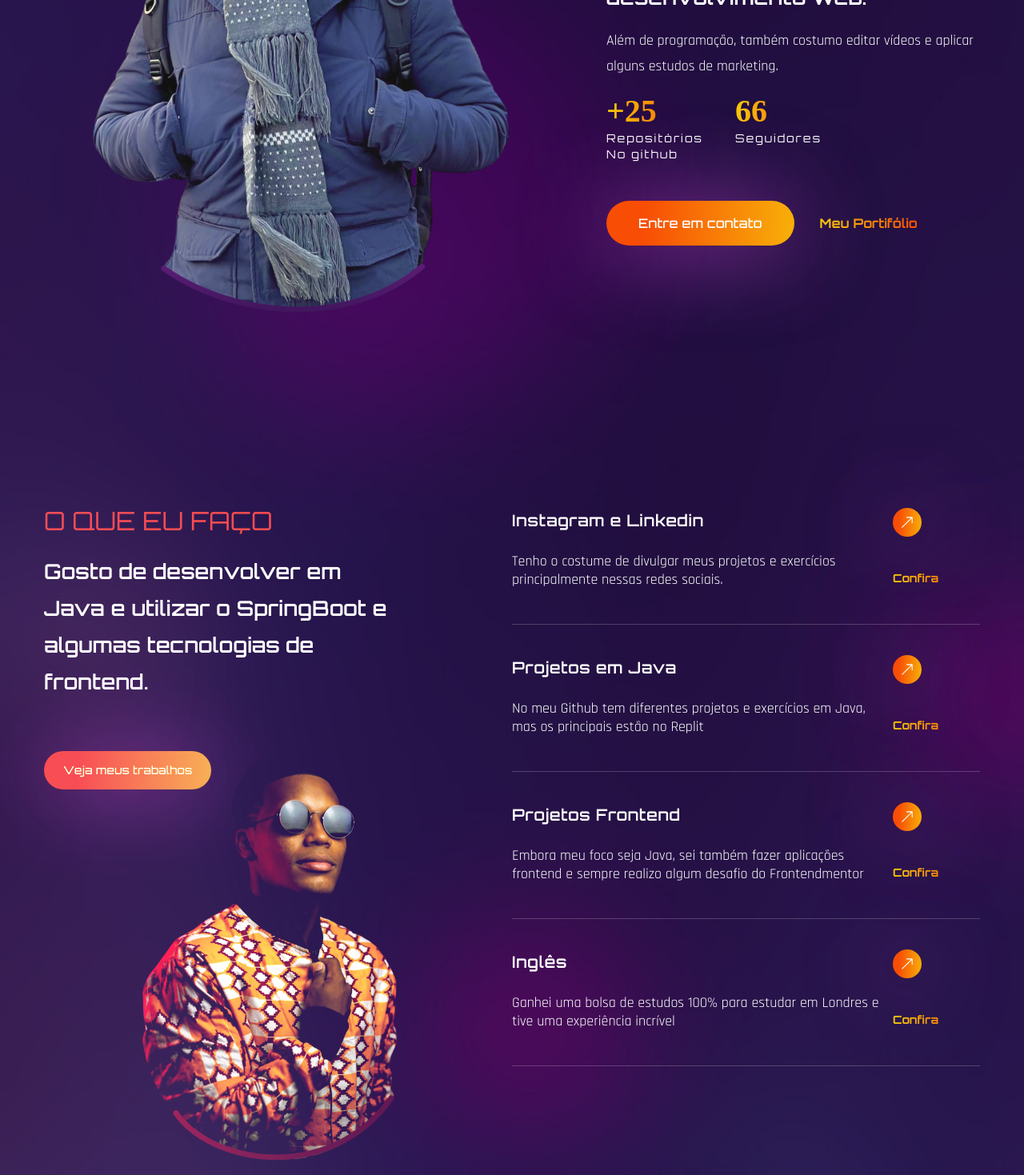
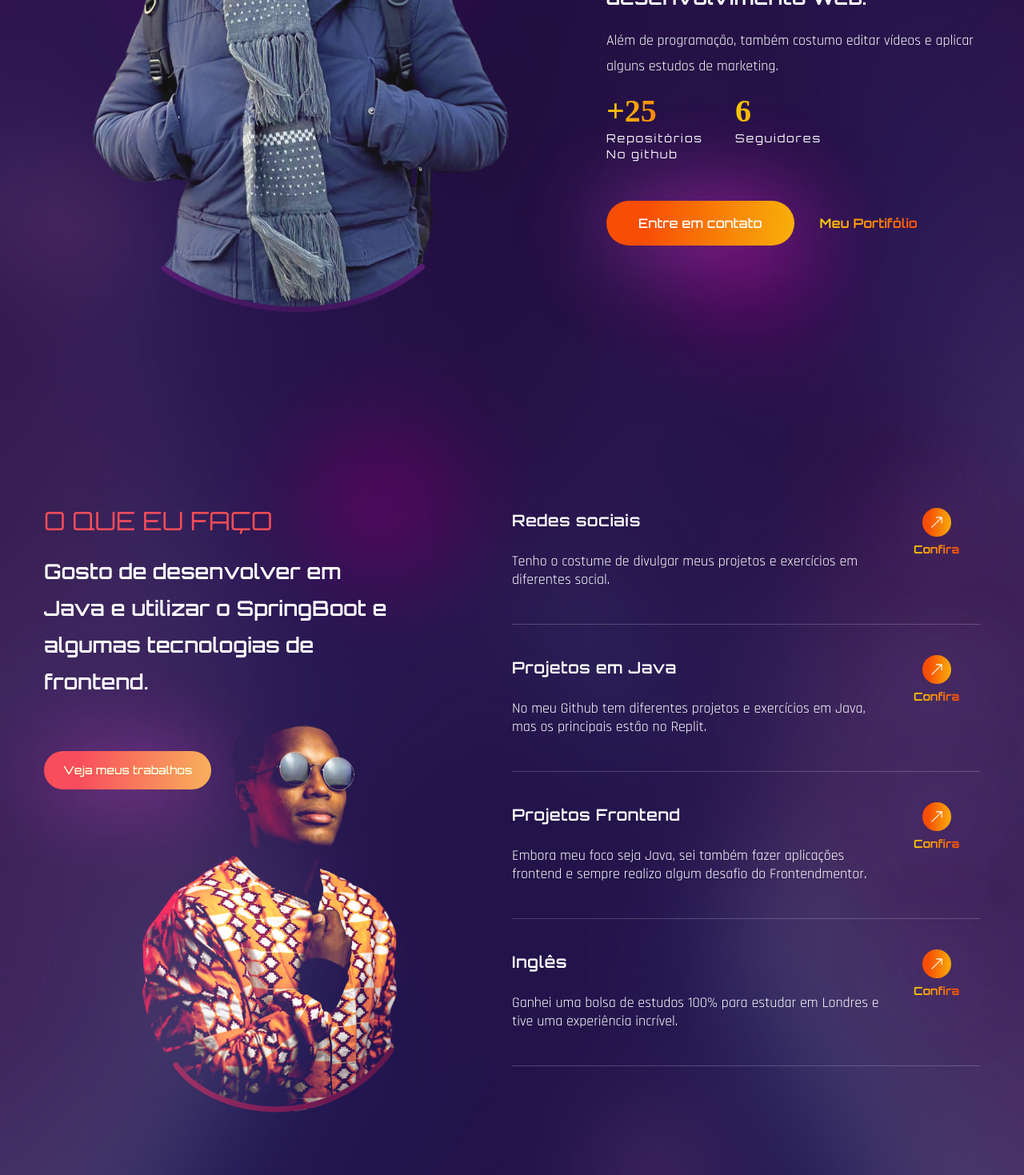
Before and after one commit to JayCesar/JayCesar, a React (Create React App) app: page / in a window 1280 px wide. Shown: the part 1100-2569 px from the top of the page at 80% size. Built offline with nearby package versions, Linux system fonts and the light colour scheme; the HTML template or start-up script is replaced by a standard one; a web font is replaced by a local one.

Commit message:
@JayCesar | Fix: fix a few bugs

```diff
--- a/src/App.js
+++ b/src/App.js
@@ -18,7 +18,7 @@ const App = () => {
       <Services />
       <Work />
       {/* <Contact /> */}
-      <div className='h-[4000px]'></div>
+      <div className='h-[200px]'></div>
     </div>
   );
 };
--- a/src/components/About.js
+++ b/src/components/About.js
@@ -53,7 +53,7 @@ const About = () => {
               <div>
                 <div className="text-[40px] font-tertiary text-gradient mb-2">
                   {/* {inView ? <CountUp start={0} end={15} duration={5} /> : null}+ */}
-                  66
+                  6
                 </div>
                 <div className="font-primary text-sm tracking-[2px]">
                   Seguidores <br />
--- a/src/components/Banner.js
+++ b/src/components/Banner.js
@@ -30,7 +30,7 @@ const Banner = () => {
             initial="hidden"
             whileInView={'show'}
             viewport={{once: false, amout: 0.7}}
-            className='mb-6 text-[36px] lg:text-[60px] font-secondary font-semibold uppercase leading-[1]'>
+            className='mb-6 text-[30px] lg:text-[60px] font-secondary font-semibold uppercase leading-[1]'>
             <span className='text-white mr-4'>Sou um</span>
             <TypeAnimation sequence={[
               'Desenvolvedor',
--- a/src/components/Services.js
+++ b/src/components/Services.js
@@ -9,27 +9,27 @@ import {fadeIn} from '../variants'
 // services data
 const services = [
   {
-    name: 'Instagram e Linkedin',
+    name: 'Redes sociais',
     description:
-    'Tenho o costume de divulgar meus projetos e exercícios principalmente nessas redes sociais.',
+    'Tenho o costume de divulgar meus projetos e exercícios em diferentes social.',
     link: 'Confira',
   },
   {
     name: 'Projetos em Java',
     description:
-    'No meu Github tem diferentes projetos e exercícios em Java, mas os principais estão no Replit',
+    'No meu Github tem diferentes projetos e exercícios em Java, mas os principais estão no Replit.',
     link: 'Confira',
   },
   {
     name: 'Projetos Frontend',
     description:
-    'Embora meu foco seja Java, sei também fazer aplicações frontend e sempre realizo algum desafio do Frontendmentor',
+    'Embora meu foco seja Java, sei também fazer aplicações frontend e sempre realizo algum desafio do Frontendmentor.',
     link: 'Confira',
   },
   {
     name: 'Inglês',
     description:
-    'Ganhei uma bolsa de estudos 100% para estudar em Londres e tive uma experiência incrível',
+    'Ganhei uma bolsa de estudos 100% para estudar em Londres e tive uma experiência incrível.',
     link: 'Confira',
   },
 ]
@@ -72,8 +72,8 @@ const Services = () => {
                           {description}
                         </p>
                       </div>
-                      <div className='flex flex-col flex-1'>
-                        <a href="#" className='btn w-9 h-9 mb-[42px] flex justify-center items-center'>
+                      <div className='flex flex-col flex-1 items-center'>
+                        <a href="#" className='btn w-9 h-9 mb-[6px] flex justify-center items-center'>
                           <BsArrowUpRight />
                         </a>
                         <a href="#" className='text-gradient text-sm'>
--- a/src/components/Work.js
+++ b/src/components/Work.js
@@ -10,7 +10,7 @@ import Img3 from "../assets/portfolio-img3.png";
 
 const Work = () => {
   return (
-    <section className="section" id="work">
+    <section className="section lg:mt-[200px]" id="work">
       <div className="container mx-auto">
         <div className="flex flex-col lg:flex-row gap-x-10">
           <motion.div
@@ -22,14 +22,14 @@ const Work = () => {
             {/*text*/}
             <div>
               <h2 className="h2 leading-tigh text-accent">
-                Meus princiais <br />
+                Meus principais <br />
                 Projetos.
               </h2>
               <p className='max-w-sm mb-16'>
-                Lorem ipsum dolor sit amet consctetur adipisicing elit.
-                Repellat, hic! Harum quis, aaasdqwdqw velit neqqqwue esse eos molestias
+                Já desenvolvi sistemas frontend (com Vue e React) e backend (utilizando o SprigBoot). Selecionei os três principais
+                para essa página.
               </p>
-              <button className='btn btn-sm'>View all projects</button>
+              <a href="#"><button className='btn btn-sm'>Ver todos os projetos</button></a>
             </div>
             {/*image*/}
             <div className="group relative overflow-hidden border-2 border-white/50 rounded-xl">
--- a/src/index.css
+++ b/src/index.css
@@ -39,11 +39,17 @@
   border-radius: 100%;
 }
 
-@media screen and (min-width: 320px) and (max-width: 599px) {
+@media screen and (min-width: 320px) and (max-width: 460px) {
   #services{
     margin-top: 400px;
   }
 }
+
+/* @media screen and (min-width: 461px) and (max-width: 460px) {
+  #services{
+    margin-top: 400px;
+  }
+} */
 
 @media screen and (min-width: 600px) and (max-width: 959px) {
   #services{
@@ -54,7 +60,7 @@
 
 @media screen and (min-width: 960px){
   #imgJulio{
-      margin-bottom: -80px;
+      margin-bottom: -20px;
   }
 }
 
```
